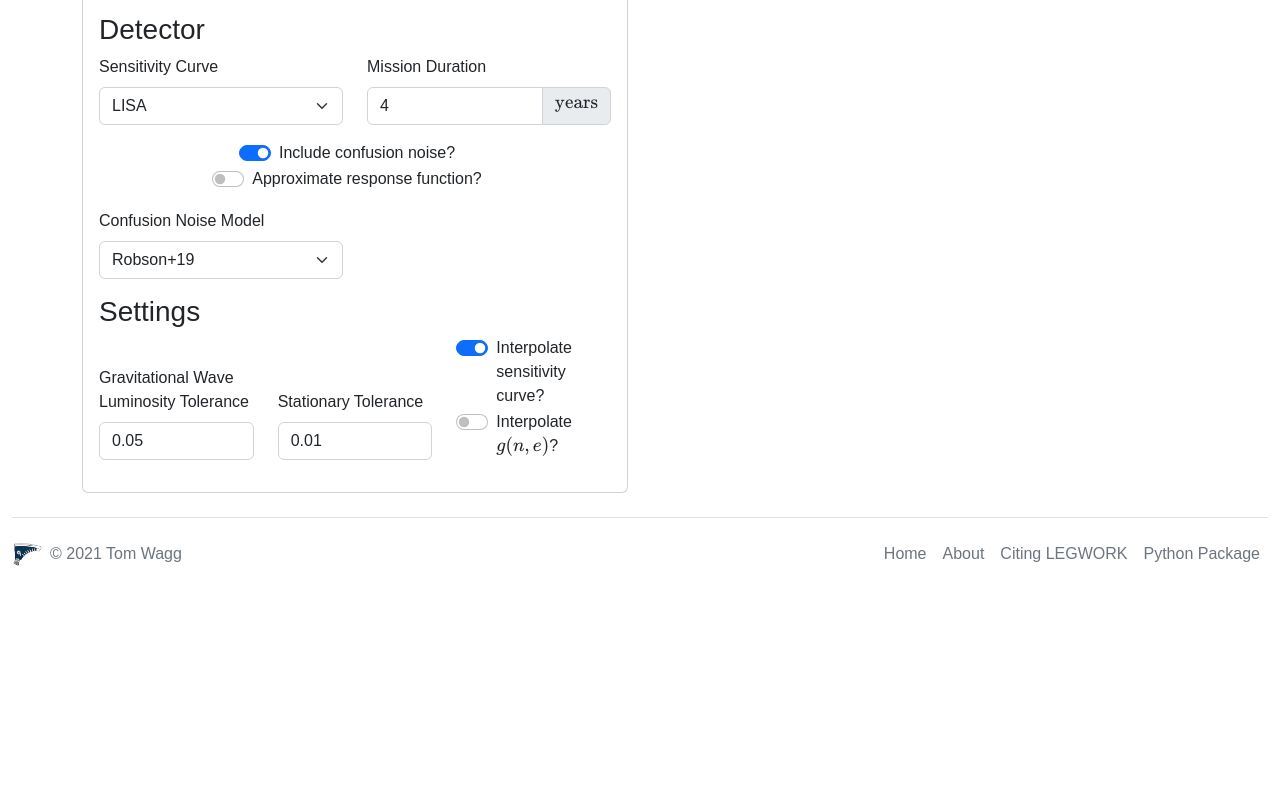
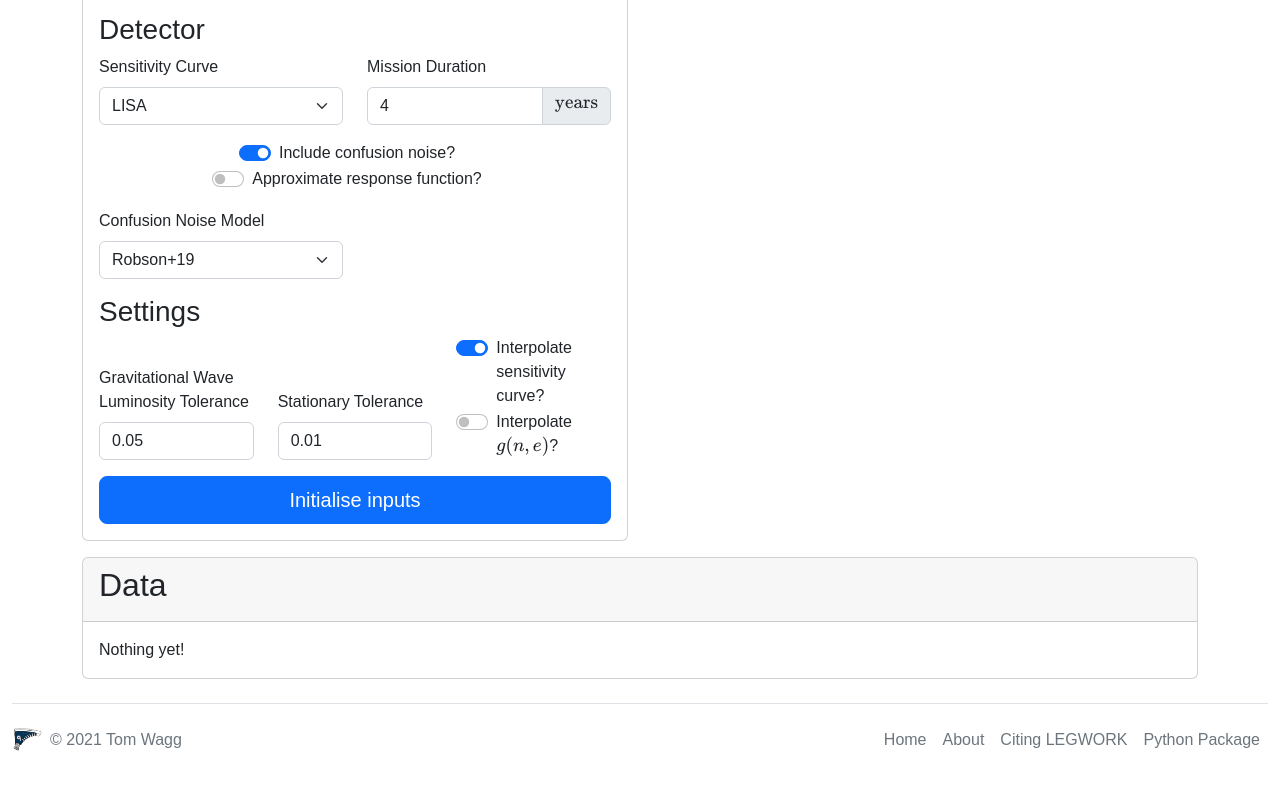
Before and after one commit to TeamLEGWORK/LEGWORK-online, a plain HTML site: page html/main.html in a window 1280 px wide. Shown: the part 867-1657 px from the top of the page. Before the commit the page ends 1481 px from the top, so only its background shows below. Drawn offline with nearby package versions, Linux system fonts and the light colour scheme; a web font is replaced by a local one.

Commit message:
add a data box

```diff
--- a/html/main.html
+++ b/html/main.html
@@ -226,6 +226,7 @@
                                         </div>
                                     </div>
                                 </form>
+                                <button id="init" class="btn btn-lg btn-primary w-100">Initialise inputs</button>
                             </div>
                         </div>
                     </div>
@@ -237,6 +238,20 @@
                         <h2>Results</h2>
                     </div>
                     <div class="card-body"></div>
+                </div>
+            </div>
+        </div>
+        <div class="row mt-3">
+            <div class="col">
+                <div class="card">
+                    <div class="card-header">
+                        <h2>Data</h2>
+                    </div>
+                    <div class="card-body">
+                        <div class="table-responsive">
+                            Nothing yet!
+                        </div>
+                    </div>
                 </div>
             </div>
         </div>
```
